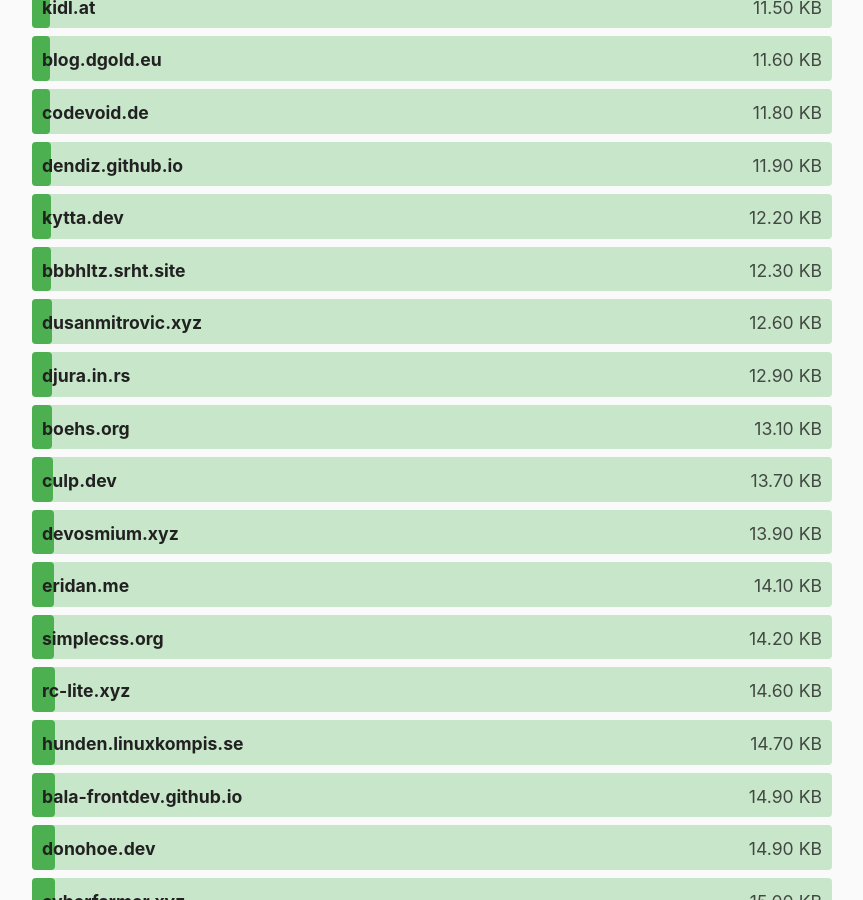
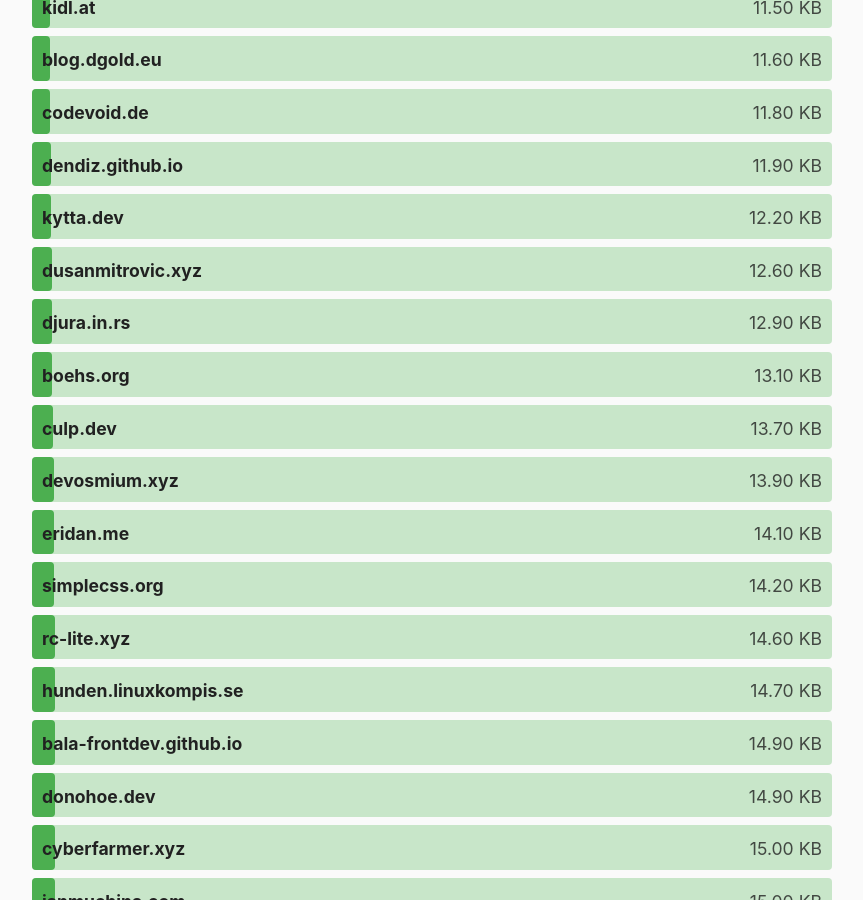
Before and after one commit to kevquirk/512kb.club, a Jekyll site: the page built from index.md, in a window 1280 px wide and 900 px high, scrolled down 5060 px. Shown: the whole window, without its empty margins (208-1071 px from the left). Built offline with Jekyll 4.4.1, drawn with Linux system fonts in a browser that asks for light colours.

Commit message:
Removing bbbhltz.srht.site #737

```diff
--- a/_data/sites.yml
+++ b/_data/sites.yml
@@ -173,11 +173,6 @@
   size: 502
   last_checked: 2022-01-30
 
-- domain: bbbhltz.srht.site
-  url: https://bbbhltz.srht.site/
-  size: 12.3
-  last_checked: 2021-11-13
-
 - domain: bduck.xyz
   url: https://bduck.xyz/
   size: 159
```
